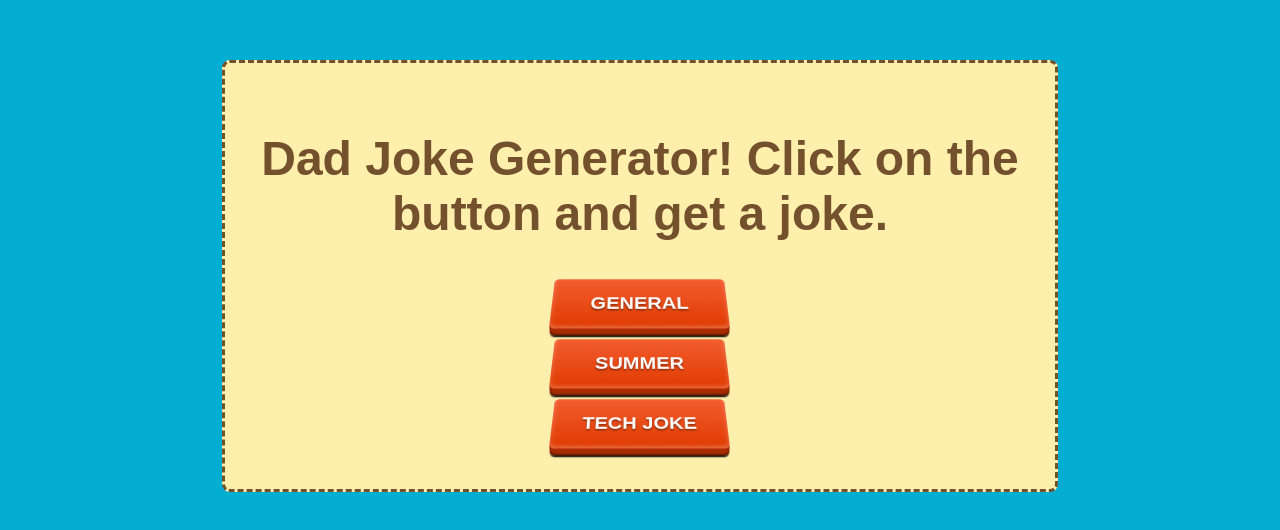
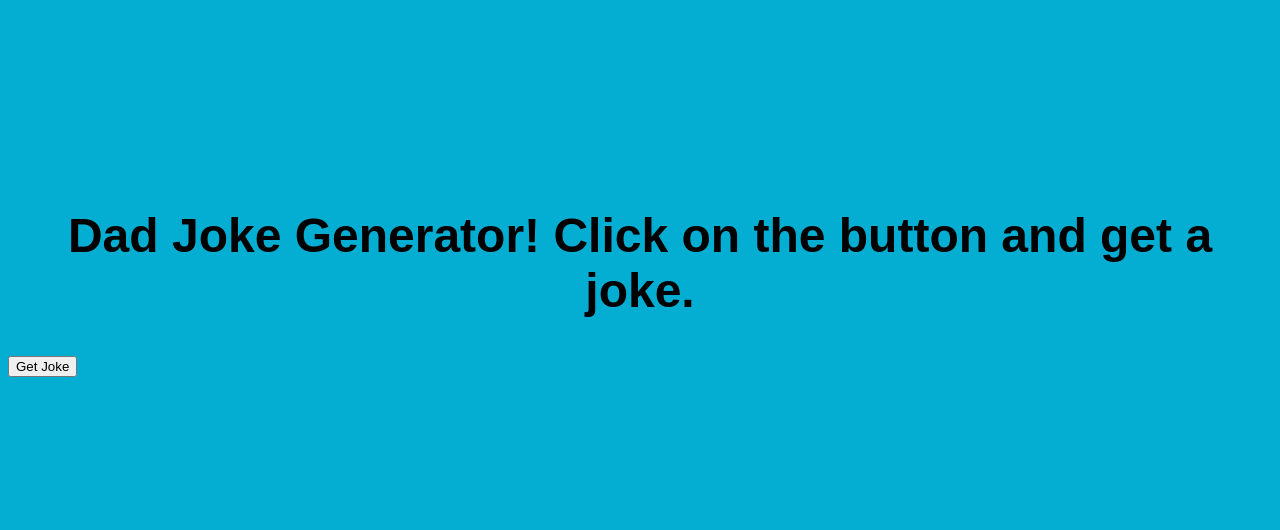
Before and after one commit to slippyishappy/dad-jokes-generator, a website: page public/index.html in a window 1280 px wide. Shown: the part 132-662 px from the top of the page. Drawn offline with Linux system fonts and the light colour scheme; a web font is replaced by a local one.

Commit message:
Restored version without themes

```diff
--- a/public/index.html
+++ b/public/index.html
@@ -8,12 +8,10 @@
     <title>Dad Joke Generator</title>
 </head>
 <body>
-    <div class="card">
+    <div class="container">
         <h1>Dad Joke Generator! Click on the button and get a joke.</h1>
         <p id="joke"></p>
-        <button id="general" class="joke-btn"><span class="text">General</span></button>
-        <button id="summer" class="joke-btn"><span class="text">Summer</span></button>
-        <button id="tech" class="joke-btn"><span class="text">Tech Joke</span></button>
+        <button id="joke-btn"><span class="text">Get Joke</span></button>
     </div>
 
     <script src="script.js"></script>
```
